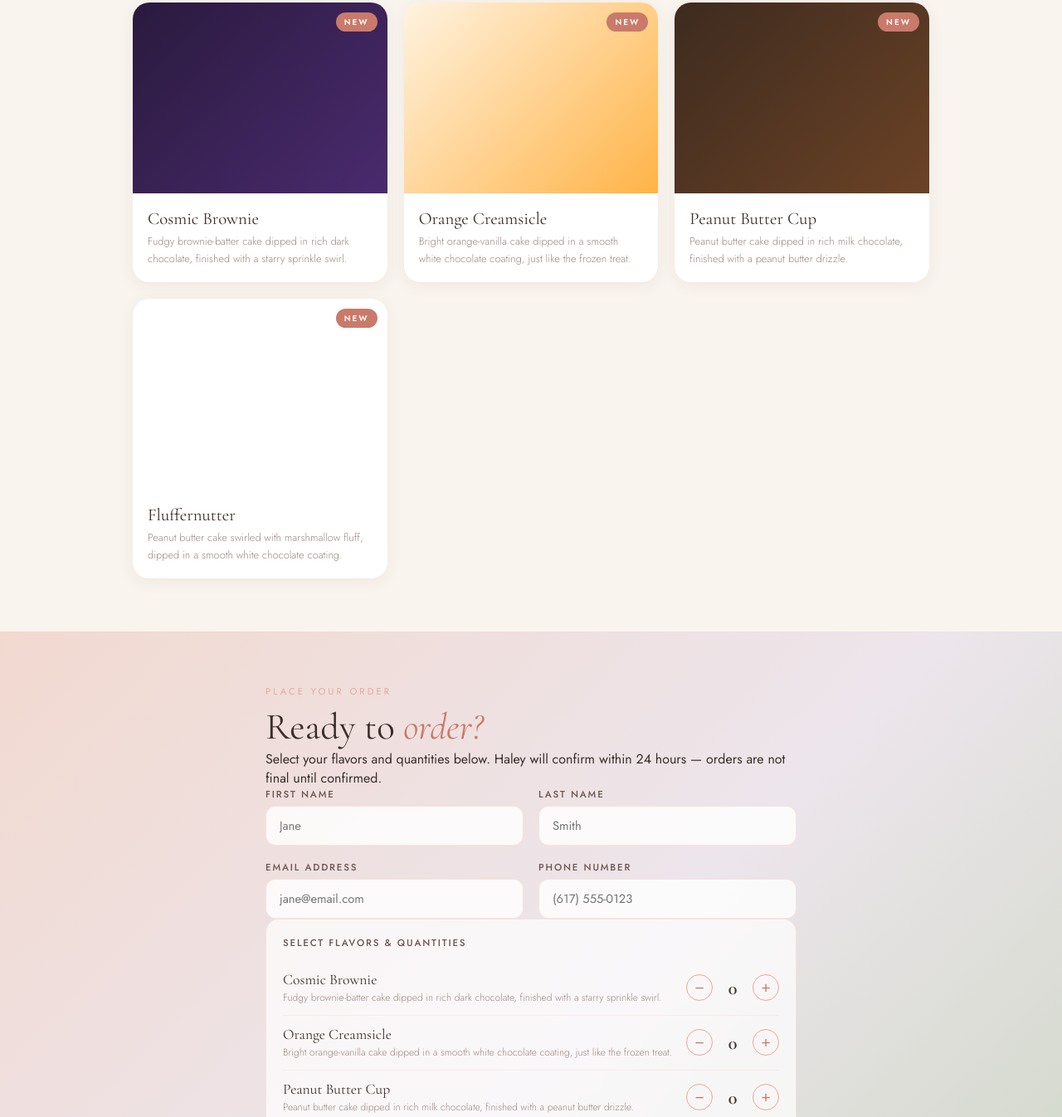
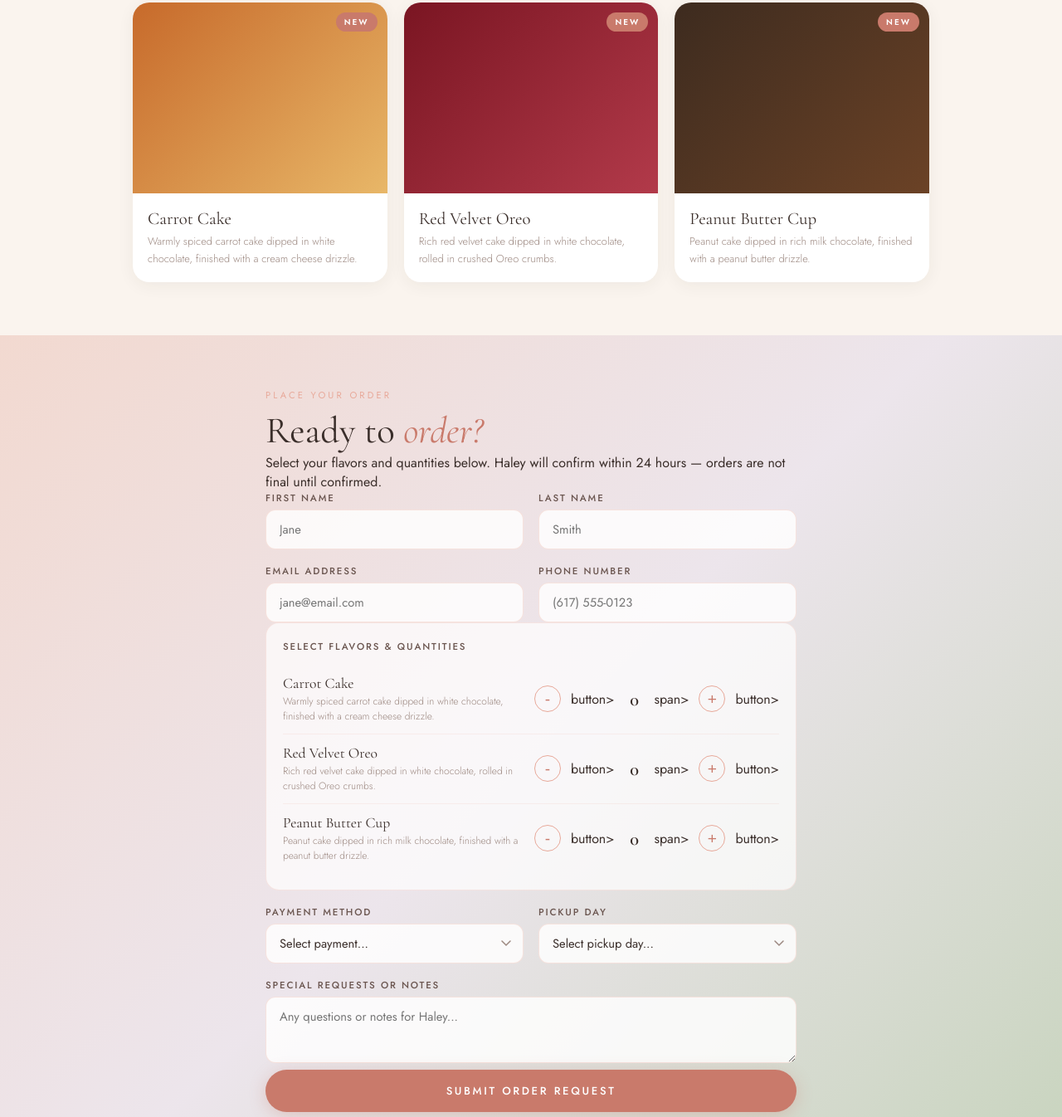
Before and after one commit to johnrdaley22/sugarlabboston, a plain HTML site: page order.html in a window 1280 px wide. Shown: the part 1047-2393 px from the top of the page at 83% size. Drawn offline with nearby package versions, Linux system fonts and the light colour scheme.

Commit message:
Modify available flavors in order.html
Updated flavor options in order.html to include Carrot Cake and Red Velvet Oreo while removing Cosmic Brownie, Orange Creamsicle, and Fluffernutter.

```diff
--- a/order.html
+++ b/order.html
@@ -70,6 +70,7 @@
     .bg-orange{background:linear-gradient(135deg,#fff3e0,#ffb347);}
     .bg-cookies{background:linear-gradient(135deg,#3a3a3a,#e8e4dc);}
     .bg-redvelvet{background:linear-gradient(135deg,#7a1522,#b23a4a);}
+            .bg-carrot{background:linear-gradient(135deg,#c76a2b,#e8b768);}
     .flavor-body{padding:18px;}
     .flavor-name{font-family:'Cormorant Garamond',serif;font-size:1.3rem;font-weight:500;color:var(--text);margin-bottom:5px;}
     .flavor-desc{font-size:0.8rem;color:var(--light);font-weight:300;line-height:1.6;}
@@ -258,20 +259,20 @@
       </div>
       <div class="flavors-grid">
 
-        <div class="flavor-card reveal" id="flavor-Cosmic_Brownie">
+                  <div class="flavor-card reveal" id="flavor-Carrot_Cake">
                                 <div class="new-badge">NEW</div>
-          <div class="flavor-img bg-cosmic"></div>
+                                <div class="flavor-img bg-carrot"></div>
                                 <div class="flavor-body">
-            <div class="flavor-name">Cosmic Brownie</div>
-            <div class="flavor-desc">Fudgy brownie-batter cake dipped in rich dark chocolate, finished with a starry sprinkle swirl.</div>
+                                                <div class="flavor-name">Carrot Cake</div>
+                                                <div class="flavor-desc">Warmly spiced carrot cake dipped in white chocolate, finished with a cream cheese drizzle.</div>
                                 </div>
                   </div>
-        <div class="flavor-card reveal" id="flavor-Orange_Creamsicle">
+                  <div class="flavor-card reveal" id="flavor-Red_Velvet_Oreo">
                                 <div class="new-badge">NEW</div>
-          <div class="flavor-img bg-orange"></div>
+                                <div class="flavor-img bg-redvelvet"></div>
                                 <div class="flavor-body">
-            <div class="flavor-name">Orange Creamsicle</div>
-            <div class="flavor-desc">Bright orange-vanilla cake dipped in a smooth white chocolate coating, just like the frozen treat.</div>
+                                                <div class="flavor-name">Red Velvet Oreo</div>
+                                                <div class="flavor-desc">Rich red velvet cake dipped in white chocolate, rolled in crushed Oreo crumbs.</div>
                                 </div>
                   </div>
                   <div class="flavor-card reveal" id="flavor-Peanut_Butter_Cup">
@@ -279,15 +280,7 @@
                                 <div class="flavor-img bg-smores"></div>
                                 <div class="flavor-body">
                                                 <div class="flavor-name">Peanut Butter Cup</div>
-            <div class="flavor-desc">Peanut butter cake dipped in rich milk chocolate, finished with a peanut butter drizzle.</div>
-          </div>
-        </div>
-        <div class="flavor-card reveal" id="flavor-Fluffernutter">
-          <div class="new-badge">NEW</div>
-          <div class="flavor-img bg-peach"></div>
-          <div class="flavor-body">
-            <div class="flavor-name">Fluffernutter</div>
-            <div class="flavor-desc">Peanut butter cake swirled with marshmallow fluff, dipped in a smooth white chocolate coating.</div>
+                                                <div class="flavor-desc">Peanut cake dipped in rich milk chocolate, finished with a peanut butter drizzle.</div>
                                 </div>
                   </div>
 
@@ -326,48 +319,37 @@
           <div class="flavor-qty-section">
             <span class="fqs-label">Select Flavors &amp; Quantities</span>
 
-              <div class="flavor-qty-row" id="fqrow-Cosmic_Brownie">
+                          <div class="flavor-qty-row" id="fqrow-Carrot_Cake">
                                           <div class="fq-info">
-                  <div class="fq-name">Cosmic Brownie</div>
-                  <div class="fq-desc">Fudgy brownie-batter cake dipped in rich dark chocolate, finished with a starry sprinkle swirl.</div>
+                                                            <div class="fq-name">Carrot Cake</div>
+                                                            <div class="fq-desc">Warmly spiced carrot cake dipped in white chocolate, finished with a cream cheese drizzle.</div>
                                           </div>
                                           <div class="fq-controls">
-                  <button type="button" class="fq-btn" onclick="changeQty('Cosmic Brownie',-1)">−</button>
-                  <span class="fq-qty" id="fq-Cosmic_Brownie">0</span>
-                  <button type="button" class="fq-btn" onclick="changeQty('Cosmic Brownie',1)">+</button>
+                                                            <button type="button" class="fq-btn" onclick="changeQty('Carrot Cake',-1)">-</button>button>
+                                                            <span class="fq-qty" id="fq-Carrot_Cake">0</span>span>
+                                                            <button type="button" class="fq-btn" onclick="changeQty('Carrot Cake',1)">+</button>button>
                                           </div>
                           </div>
-              <div class="flavor-qty-row" id="fqrow-Orange_Creamsicle">
+                        <div class="flavor-qty-row" id="fqrow-Red_Velvet_Oreo">
                                         <div class="fq-info">
-                  <div class="fq-name">Orange Creamsicle</div>
-                  <div class="fq-desc">Bright orange-vanilla cake dipped in a smooth white chocolate coating, just like the frozen treat.</div>
+                                                          <div class="fq-name">Red Velvet Oreo</div>
+                                                          <div class="fq-desc">Rich red velvet cake dipped in white chocolate, rolled in crushed Oreo crumbs.</div>
                                         </div>
                                         <div class="fq-controls">
-                  <button type="button" class="fq-btn" onclick="changeQty('Orange Creamsicle',-1)">−</button>
-                  <span class="fq-qty" id="fq-Orange_Creamsicle">0</span>
-                  <button type="button" class="fq-btn" onclick="changeQty('Orange Creamsicle',1)">+</button>
+                                                          <button type="button" class="fq-btn" onclick="changeQty('Red Velvet Oreo',-1)">-</button>button>
+                                                          <span class="fq-qty" id="fq-Red_Velvet_Oreo">0</span>span>
+                                                          <button type="button" class="fq-btn" onclick="changeQty('Red Velvet Oreo',1)">+</button>button>
                                         </div>
                         </div>
                         <div class="flavor-qty-row" id="fqrow-Peanut_Butter_Cup">
                                         <div class="fq-info">
                                                           <div class="fq-name">Peanut Butter Cup</div>
-                  <div class="fq-desc">Peanut butter cake dipped in rich milk chocolate, finished with a peanut butter drizzle.</div>
+                                                          <div class="fq-desc">Peanut cake dipped in rich milk chocolate, finished with a peanut butter drizzle.</div>
                                         </div>
                                         <div class="fq-controls">
-                  <button type="button" class="fq-btn" onclick="changeQty('Peanut Butter Cup',-1)">−</button>
-                  <span class="fq-qty" id="fq-Peanut_Butter_Cup">0</span>
-                  <button type="button" class="fq-btn" onclick="changeQty('Peanut Butter Cup',1)">+</button>
-                </div>
-              </div>
-              <div class="flavor-qty-row" id="fqrow-Fluffernutter">
-                <div class="fq-info">
-                  <div class="fq-name">Fluffernutter</div>
-                  <div class="fq-desc">Peanut butter cake swirled with marshmallow fluff, dipped in a smooth white chocolate coating.</div>
-                </div>
-                <div class="fq-controls">
-                  <button type="button" class="fq-btn" onclick="changeQty('Fluffernutter',-1)">−</button>
-                  <span class="fq-qty" id="fq-Fluffernutter">0</span>
-                  <button type="button" class="fq-btn" onclick="changeQty('Fluffernutter',1)">+</button>
+                                                          <button type="button" class="fq-btn" onclick="changeQty('Peanut Butter Cup',-1)">-</button>button>
+                                                          <span class="fq-qty" id="fq-Peanut_Butter_Cup">0</span>span>
+                                                          <button type="button" class="fq-btn" onclick="changeQty('Peanut Butter Cup',1)">+</button>button>
                                         </div>
                         </div>
 
@@ -488,7 +470,7 @@
     const SUPABASE_URL = 'https://atzqsaodpwxzdidqvikz.supabase.co';
     const SUPABASE_KEY = 'sb_publishable_kk4wzNZjXkIGChWqNNWr7A_dBN12cgm';
     const DASH_PASSWORD = 'sugarlab2026';
-    const FLAVORS = ['Cosmic Brownie','Orange Creamsicle','Peanut Butter Cup','Fluffernutter'];
+          const FLAVORS = ['Carrot Cake','Red Velvet Oreo','Peanut Butter Cup'];
     let allOrders = [];
     let currentFilter = 'all';
     let inventory = {};
```
Lines whose indentation alone changed are shown as unchanged.
